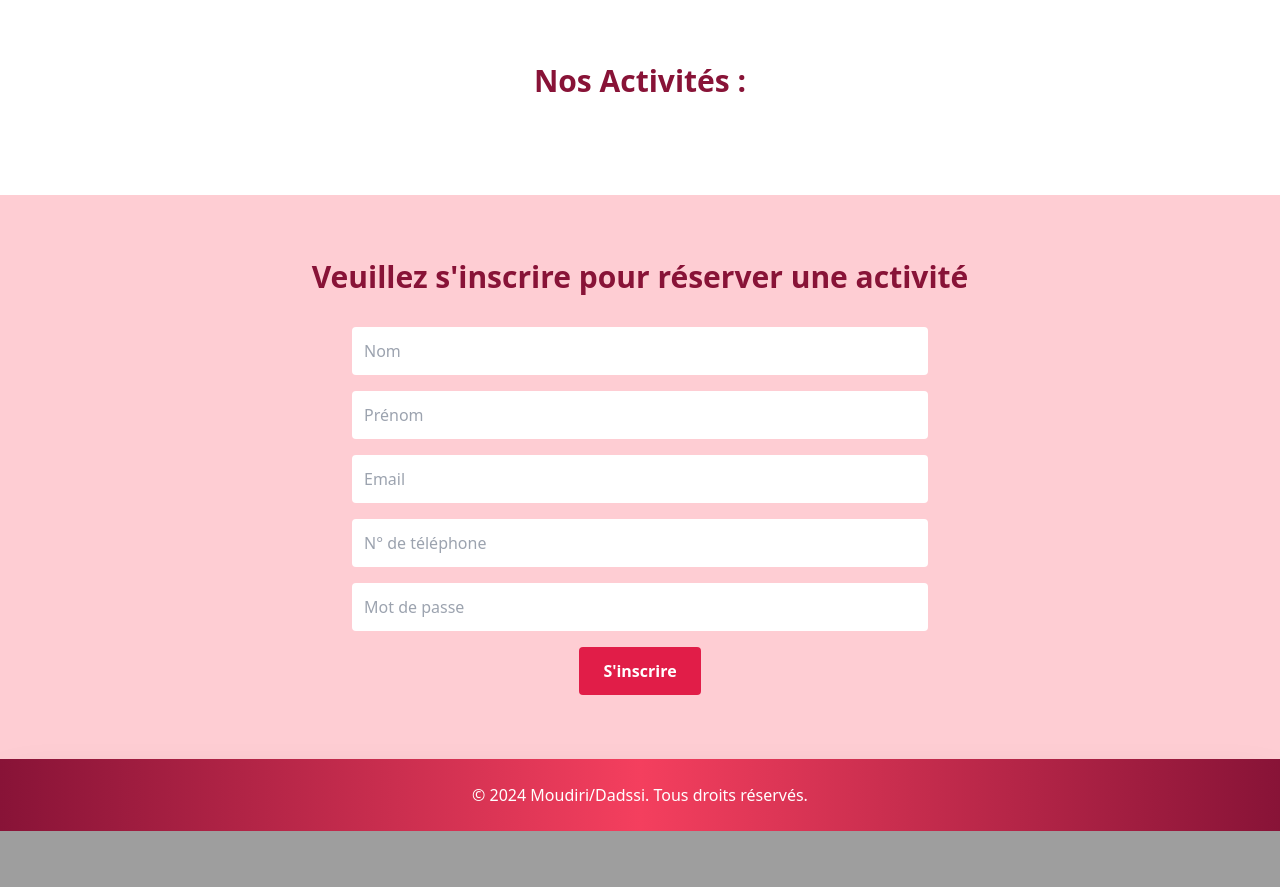
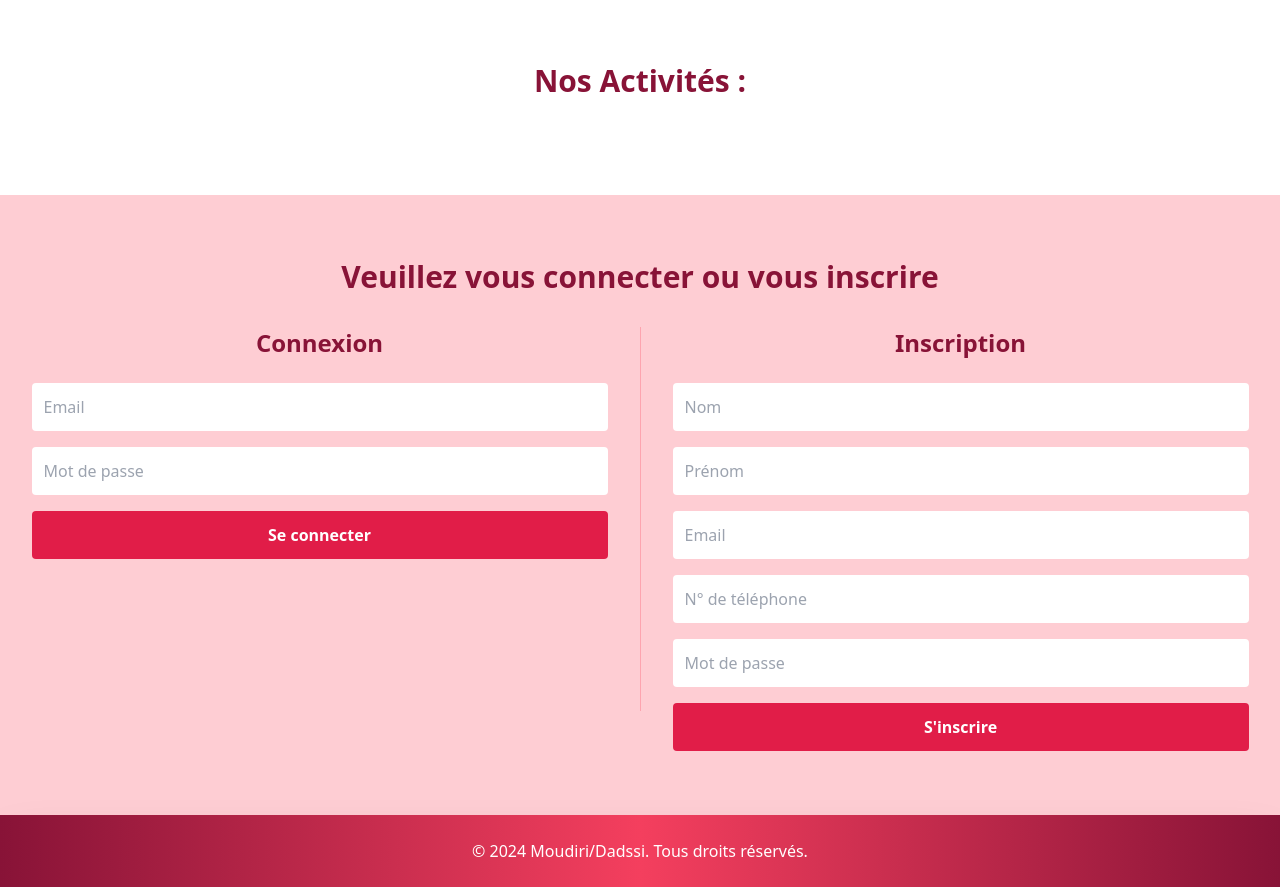
Before and after one commit to Abdelmoudiri/FITNESS-V2, a PHP site: page /home.php in a window 1280 px wide. Shown: the part 865-1752 px from the top of the page. Before the commit the page ends 1696 px from the top, so only its background shows below. Run offline with PHP 8.4, Linux system fonts and the light colour scheme; data that the repository does not hold is empty; some libraries are stand-ins or nearby versions.

```diff
--- a/public/home.php
+++ b/public/home.php
@@ -6,7 +6,6 @@
     <title>Dashboard Pages</title>
     <script src="https://cdn.tailwindcss.com"></script>
     <script defer>
-        // Logique JS pour gérer les onglets
         function switchTab(tabId) {
             const tabs = document.querySelectorAll("[data-tab-content]");
             tabs.forEach(tab => {
@@ -25,7 +24,6 @@
         }
 
         document.addEventListener("DOMContentLoaded", () => {
-            // Activer le premier onglet par défaut
             switchTab("tab1");
         });
     </script>
@@ -65,10 +63,9 @@
         </div>
     </section>
      <!-- ---------------------------------------------------------------------------------------------------------------------------- -->
-     <!-- ---------------------------------------------------------------------------------------------------------------------------- -->
      <section id="reservation" class="py-16 bg-rose-200">
-        <div class="max-w-7xl mx-auto px-4 text-center">
-            <h2 class="text-3xl font-bold mb-8 text-rose-900">Veuillez s'inscrire pour réserver une activité</h2>
+    <div class="max-w-7xl mx-auto px-4">
+        <h2 class="text-3xl font-bold mb-8 text-rose-900 text-center">Veuillez vous connecter ou vous inscrire</h2>
         <?php if (isset($_GET['success'])): ?>
             <div class="bg-green-100 border border-green-400 text-green-700 px-4 py-3 rounded mb-4">
                 Inscription réussie !
@@ -79,8 +76,26 @@
                 Une erreur est survenue lors de l'inscription.
             </div>
         <?php endif; ?>
-            <!-- ---------------------------------------------------------------------------------------------------------------------- -->
-            <form class="max-w-xl mx-auto" action="#" method="post">
+        <div class="flex flex-col md:flex-row justify-center items-center md:items-start space-y-8 md:space-y-0 md:space-x-8">
+            <div class="w-full max-w-xl">
+                <h3 class="text-2xl font-bold mb-6 text-rose-900 text-center">Connexion</h3>
+                <form action="#" method="post" class="space-y-4">
+                    <div class="mb-4">
+                        <label for="login-email"></label>
+                        <input type="email" name="login-email" id="login-email" placeholder="Email" class="w-full border-rose-300 focus:border-rose-900 focus:ring focus:ring-rose-900 rounded p-3" required>
+                    </div>
+                    <div class="mb-4">
+                        <label for="login-password"></label>
+                        <input type="password" name="login-password" id="login-password" placeholder="Mot de passe" class="w-full border-rose-300 focus:border-rose-900 focus:ring focus:ring-rose-900 rounded p-3" required>
+                    </div>
+                    <button type="submit" class="w-full bg-rose-600 hover:bg-rose-700 text-white font-bold py-3 px-6 rounded">Se connecter</button>
+                </form>
+            </div>
+            <div class="hidden md:block w-px bg-rose-300 h-96"></div>
+            <div class="w-full md:hidden h-px bg-rose-300"></div>
+            <div class="w-full max-w-xl">
+                <h3 class="text-2xl font-bold mb-6 text-rose-900 text-center">Inscription</h3>
+                <form class="space-y-4" action="#" method="post">
                     <div class="mb-4">
                         <label for="nom"></label>
                         <input type="text" name="nom" placeholder="Nom" class="w-full border-rose-300 focus:border-rose-900 focus:ring focus:ring-rose-900 rounded p-3" required>
@@ -101,8 +116,10 @@
                         <label for="password"></label>
                         <input type="password" name="password" placeholder="Mot de passe" class="w-full border-rose-300 focus:border-rose-900 focus:ring focus:ring-rose-900 rounded p-3" required>
                     </div>
-                <button type="submit" class="bg-rose-600 hover:bg-rose-700 text-white font-bold py-3 px-6 rounded">S'inscrire</button>
+                    <button type="submit" class="w-full bg-rose-600 hover:bg-rose-700 text-white font-bold py-3 px-6 rounded">S'inscrire</button>
                 </form>
+            </div>
+        </div>
     </div>
 </section>
     <?php include '../includes/footer.php' ?>
```
Lines whose indentation alone changed are shown as unchanged.
